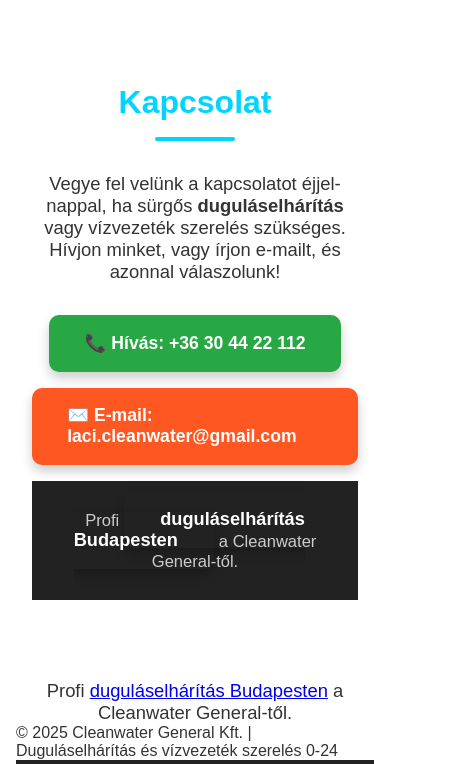
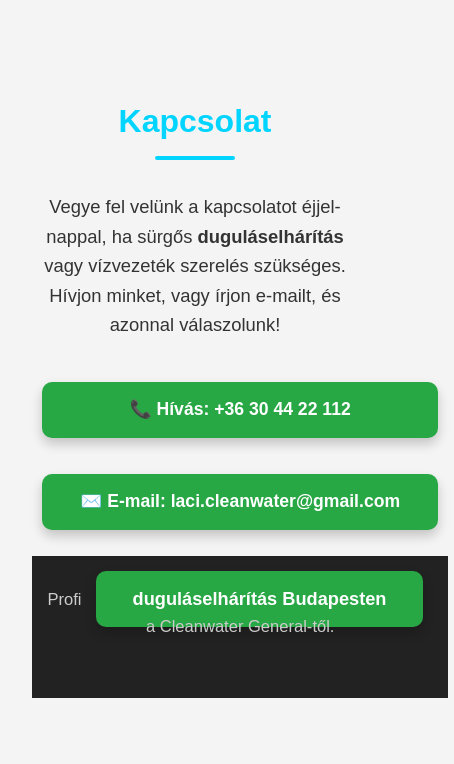
Before and after one commit to szerelokommando/dugulaselharitas, a plain HTML site: page blog/index.html in a window 390 px wide. Shown: the part 1236-2000 px from the top of the page, 454 px wide, since content can reach past the window. Drawn offline with Linux system fonts and the light colour scheme; files whose address does not match are found by name.

Commit message:
Update index.html

```diff
--- a/blog/index.html
+++ b/blog/index.html
@@ -101,6 +101,135 @@
   <link rel="preload" as="image" href="tools.webp">
 
 <style>
+  /* Alapértelmezett stílusok (desktop, nagyobb képernyők) */
+body, html {
+  margin: 0;
+  padding: 0;
+  font-family: Arial, sans-serif;
+  background-color: #f4f4f4;
+  color: #333;
+  scroll-behavior: smooth;
+}
+
+header {
+  background: linear-gradient(rgba(0, 0, 0, 0.5), rgba(0, 0, 0, 0.5)), url('tools.webp') no-repeat center center/cover;
+  padding: 5em 1em;
+  text-align: center;
+  color: white;
+}
+
+header h1 {
+  font-size: 2.8em;
+  color: #00d4ff;
+  margin: 0.2em 0;
+}
+
+header p {
+  font-size: 1.2em;
+}
+
+.buttons {
+  display: flex;
+  justify-content: center;
+  gap: 1em;
+  margin-top: 2em;
+  flex-wrap: wrap;
+}
+
+.buttons a {
+  padding: 1em 2em;
+  background-color: #28a745;
+  color: white;
+  text-decoration: none;
+  font-weight: bold;
+  border-radius: 5px;
+  transition: background-color 0.3s ease, transform 0.3s ease;
+  margin: 10px;
+}
+
+.buttons a:hover {
+  background-color: #218838;
+  transform: scale(1.05);
+}
+
+.content {
+  padding: 3em 1em;
+  max-width: 1200px;
+  margin: auto;
+}
+
+h2 {
+  color: #00d4ff;
+  text-align: center;
+  font-size: 2em;
+}
+
+section p {
+  font-size: 1.15em;
+  line-height: 1.6;
+  margin: 1em 0;
+}
+
+footer {
+  background-color: #222;
+  color: #ccc;
+  text-align: center;
+  padding: 1em;
+}
+
+footer p {
+  font-size: 0.9em;
+}
+
+/* Reszponzív beállítások mobil eszközökhöz */
+@media (max-width: 768px) {
+  header h1 {
+    font-size: 2.2em; /* Fejléc szöveg kisebb képernyőre */
+  }
+
+  header p {
+    font-size: 1em; /* Fejléc alatti szöveg kisebb képernyőre */
+  }
+
+  .content {
+    padding: 2em 1em;
+  }
+
+  .buttons {
+    flex-direction: column; /* Vertikális elrendezés a gombok számára mobil nézetben */
+    gap: 1em;
+  }
+
+  .buttons a {
+    padding: 1em 3em;
+    width: 100%; /* Gombok szélessége teljes szélesség */
+    text-align: center;
+  }
+
+  h2 {
+    font-size: 1.5em;
+  }
+
+  section p {
+    font-size: 1em; /* Kisebb szöveg mobil nézetben */
+  }
+
+  footer p {
+    font-size: 0.8em;
+  }
+}
+
+@media (max-width: 480px) {
+  header h1 {
+    font-size: 1.8em; /* Még kisebb képernyőn a fejléc szövege */
+  }
+
+  .buttons a {
+    padding: 1em 2em; /* Gombok kisebbek */
+    width: 100%;
+  }
+}
+
 body, html { margin:0; padding:0; font-family: Arial, sans-serif; color:#333; scroll-behavior: smooth; }
 header { position: relative; text-align: center; color: white; padding: 5em 1em;
   background: linear-gradient(rgba(0,0,0,0.5), rgba(0,0,0,0.5)), url('tools.webp') no-repeat center center/cover; }
```
